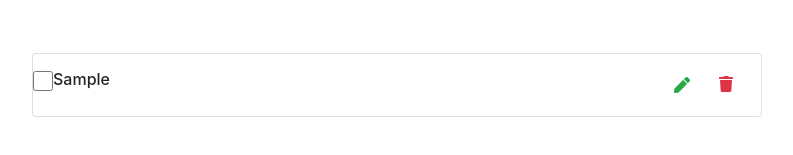
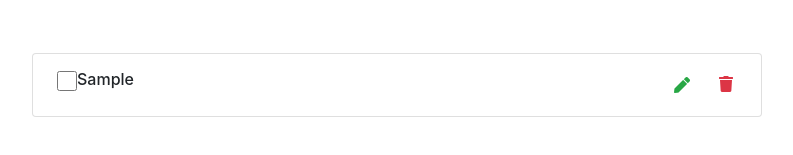
Before and after one commit to smishra11/TODO-Matic, a React (Create React App) app: page / in a window 1280 px wide. Both pictures are taken after typing "Sample" into the empty fields and a click on the button "Add Item". Shown: the part 269-424 px from the top of the page, without its empty margins (243-1036 px from the left). Built offline with nearby package versions, Linux system fonts and the light colour scheme.

Commit message:
added spaces to checkbox

```diff
--- a/src/components/TodoItem.js
+++ b/src/components/TodoItem.js
@@ -7,10 +7,10 @@ export default class TodoItem extends Component {
       <li className="list-group-item text-capitalize d-flex justify-content-between my-2">
         <input
           type="checkbox"
-          className="form-check-input checksize"
+          className="form-check-input ml-1 checksize"
           onClick={handleComplete}
         />
-        <h6 className="mt-1">{title}</h6>
+        <h6 className="mt-1 ml-4">{title}</h6>
         <div className="todo-icon">
           <span className="mx-2 text-success btn" onClick={handleEdit}>
             <i className="fas fa-pen"></i>
```
